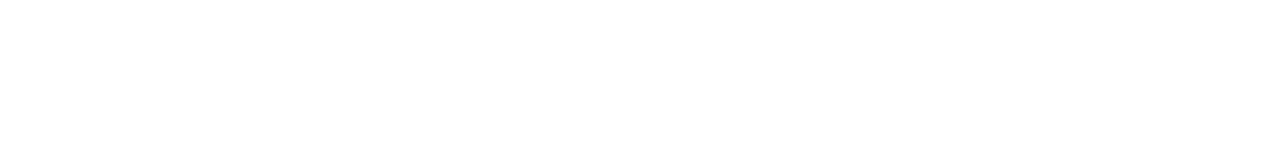
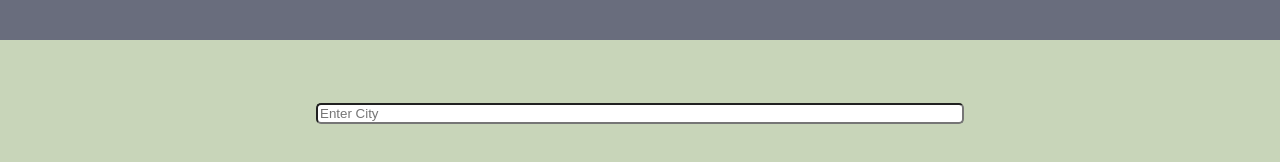
Before and after one commit to CTMendoza/OP-Weather-App, a website built with webpack: page src/template.html in a window 1280 px wide. Built offline with nearby package versions, Linux system fonts and the light colour scheme.

Commit message:
Added form and input elements to template.html

```diff
--- a/src/styles.css
+++ b/src/styles.css
@@ -1,5 +1,23 @@
 body {
-
     height: 100vh;
     margin: 0;
+    background-color: #C8D5B9;
+    display: flex;
+    flex-direction: column;
 }
+
+nav {
+    background-color: #696D7D;
+    height: 40px;
+}
+
+form {
+    margin-top: 63px;
+    display: flex;
+    justify-content: center;
+}
+
+input {
+    width: 50%;
+    border-radius: 5px;
+}
--- a/src/template.html
+++ b/src/template.html
@@ -6,6 +6,11 @@
     <title>Document</title>
 </head>
 <body>
+    <nav>
 
+    </nav>
+    <form action="">
+        <input type="text" placeholder="Enter City">
+    </form>
 </body>
 </html>
```
